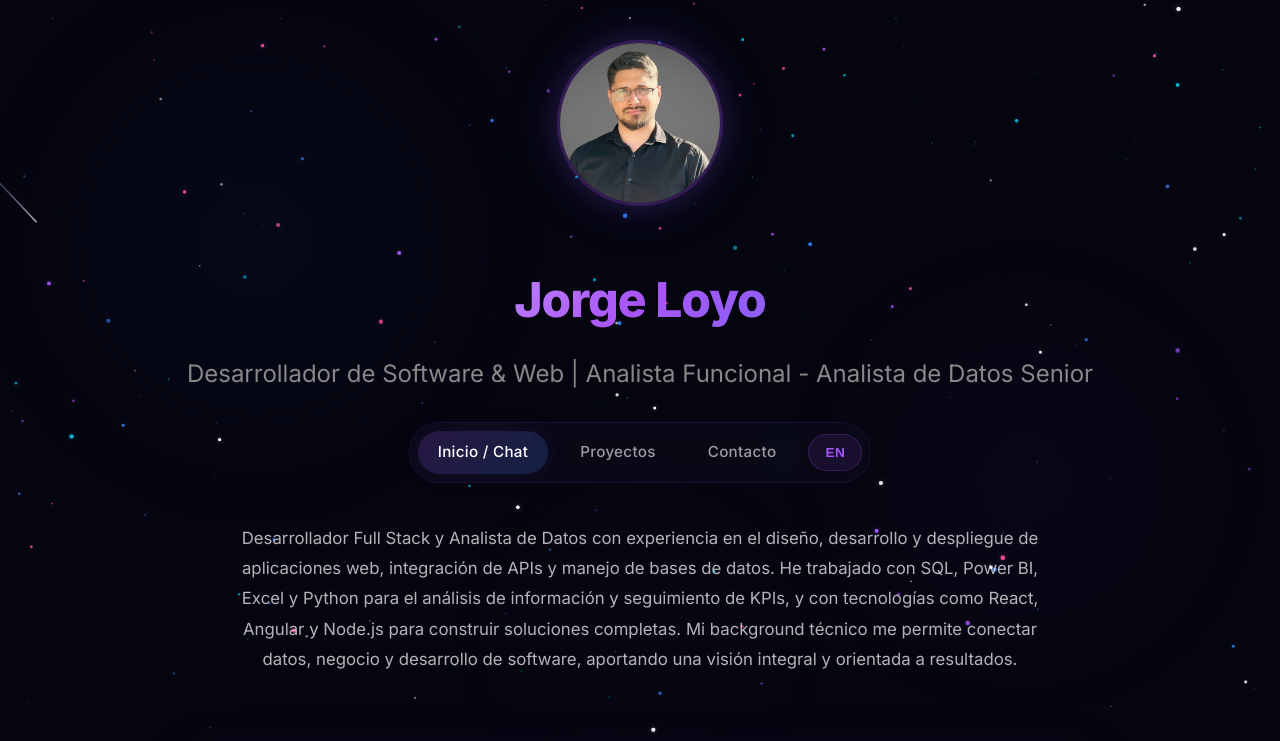
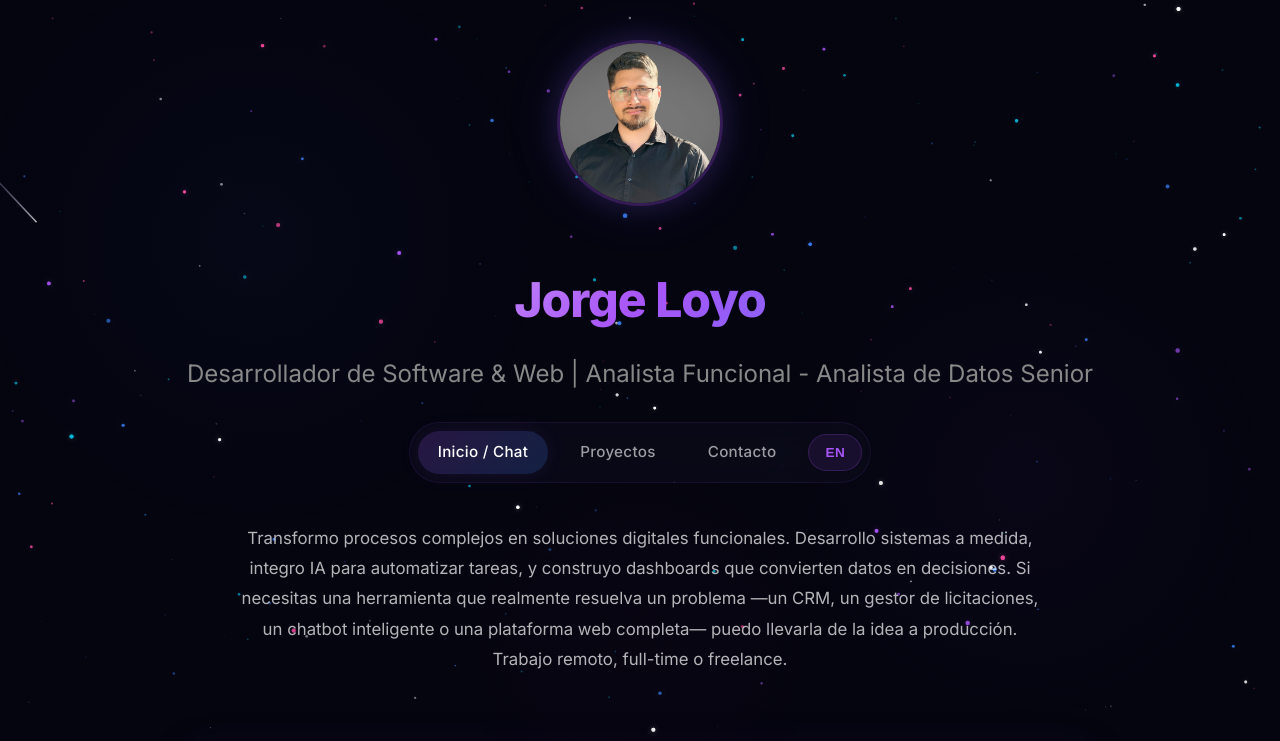
Before and after one commit to Jorge-Loyo/portfolio-jorge, a React (Vite) app: page / in a window 1280 px wide. Shown: the top 741 px of the page. Built offline with nearby package versions, Linux system fonts and the light colour scheme.

Commit message:
feat: agregar traducción para el resumen en el encabezado del CV

```diff
--- a/src/App.jsx
+++ b/src/App.jsx
@@ -82,7 +82,7 @@ function AppContent() {
             <Navbar />
 
             <motion.p variants={fadeInUp} className={styles.summary}>
-              {cvData.profile.summary}
+              {t.header.summary}
             </motion.p>
           </motion.div>
         </header>
--- a/src/i18n/translations.js
+++ b/src/i18n/translations.js
@@ -11,7 +11,8 @@ export const translations = {
 
     // Header
     header: {
-      role: "Desarrollador de Software & Web | Analista Funcional - Analista de Datos Senior"
+      role: "Desarrollador de Software & Web | Analista Funcional - Analista de Datos Senior",
+      summary: "Transformo procesos complejos en soluciones digitales funcionales. Desarrollo sistemas a medida, integro IA para automatizar tareas, y construyo dashboards que convierten datos en decisiones. Si necesitas una herramienta que realmente resuelva un problema —un CRM, un gestor de licitaciones, un chatbot inteligente o una plataforma web completa— puedo llevarla de la idea a producción. Trabajo remoto, full-time o freelance."
     },
 
     // Chat
@@ -43,7 +44,8 @@ export const translations = {
 
     // Header
     header: {
-      role: "Software & Web Developer | Functional Analyst - Senior Data Analyst"
+      role: "Software & Web Developer | Functional Analyst - Senior Data Analyst",
+      summary: "I turn complex processes into functional digital solutions. I build custom systems, integrate AI to automate tasks, and create dashboards that turn data into decisions. Whether you need a CRM, a bidding manager, a smart chatbot, or a full web platform — I can take it from concept to production. Available for remote, full-time, or freelance work."
     },
 
     // Chat
```
